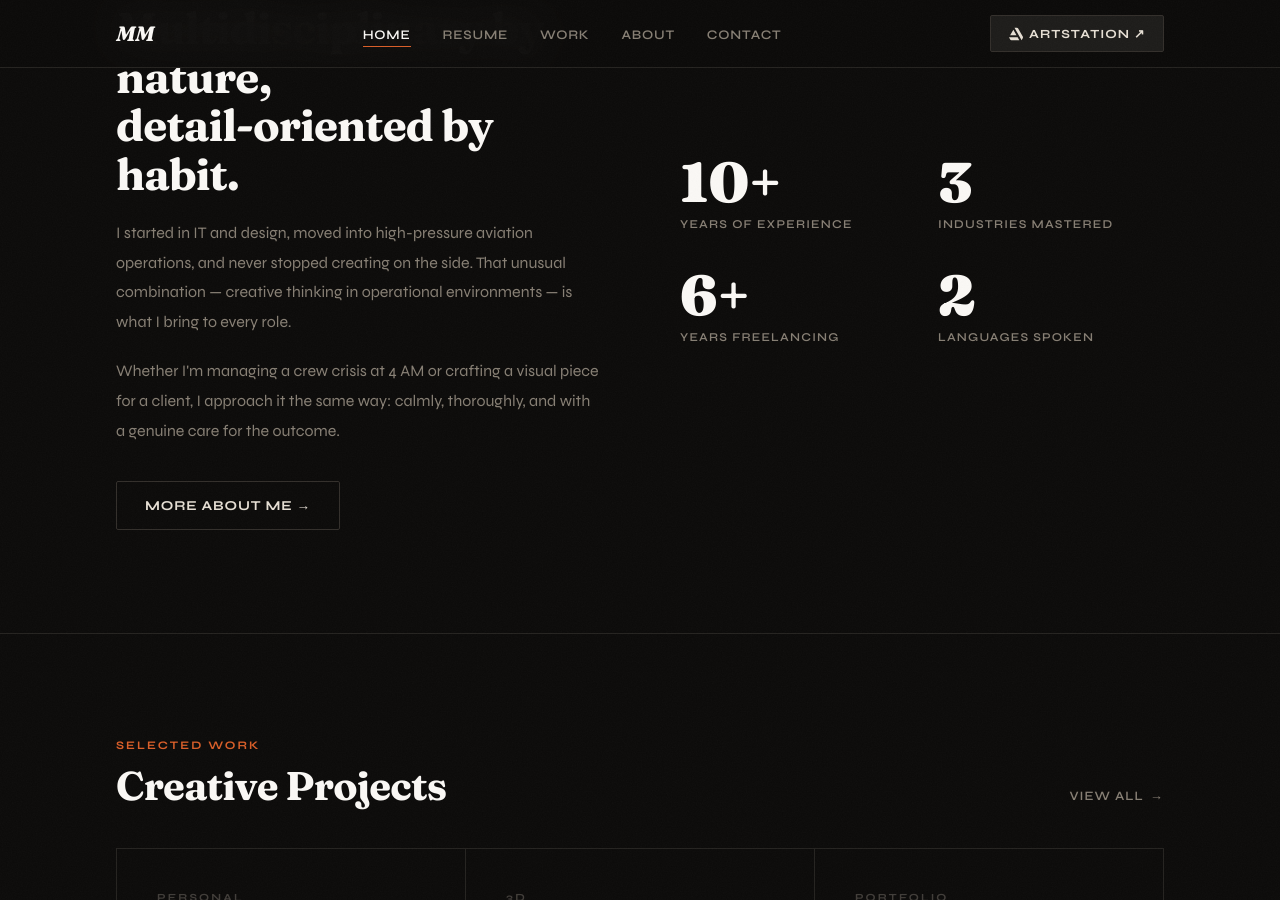
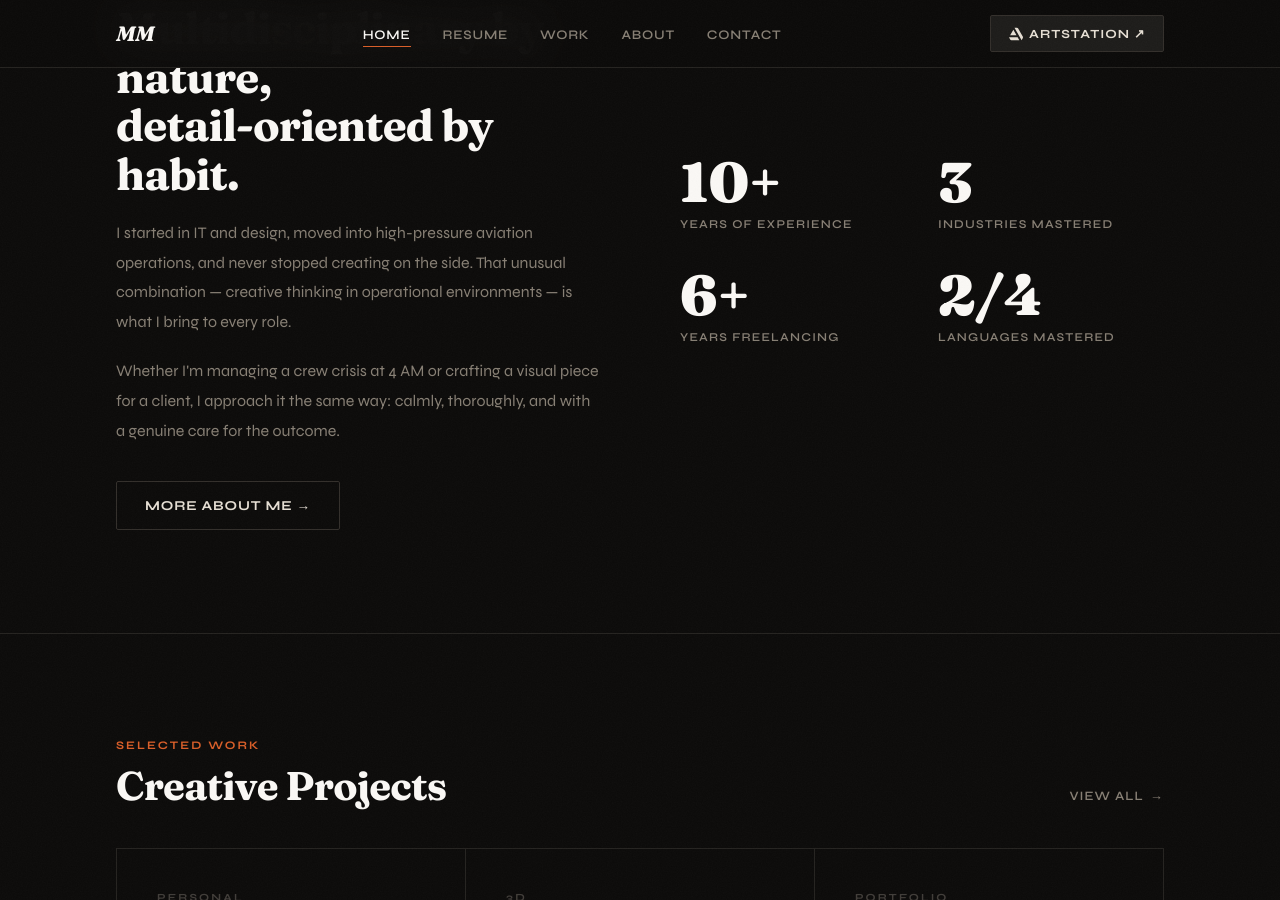
Before and after one commit to Muad0510/muad0510.github.io, a Jekyll site: the page built from index.html, in a window 1280 px wide and 900 px high, scrolled down 1089 px. Built offline with Jekyll 4.4.1, drawn with Linux system fonts in a browser that asks for light colours.

Commit message:
Fix languages
Signed-off-by: Csaba Istvan Berta <fadden@byteslabs.nl>

```diff
--- a/index.html
+++ b/index.html
@@ -113,8 +113,8 @@ title: Home
           <div class="stat__label">Years freelancing</div>
         </div>
         <div class="stat">
-          <div class="stat__num">2</div>
-          <div class="stat__label">Languages spoken</div>
+          <div class="stat__num">2/4</div>
+          <div class="stat__label">Languages mastered</div>
         </div>
       </div>
     </div>
```
